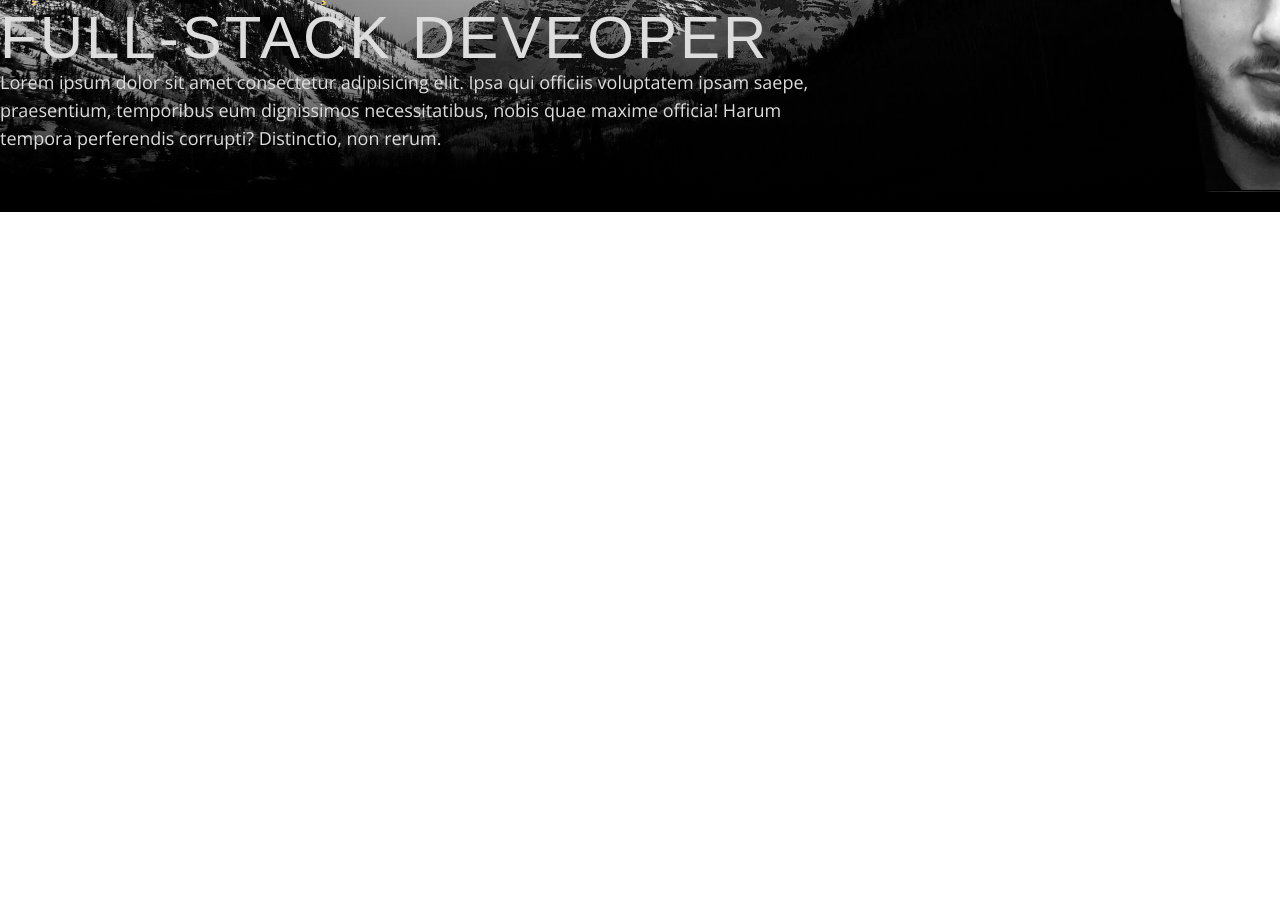
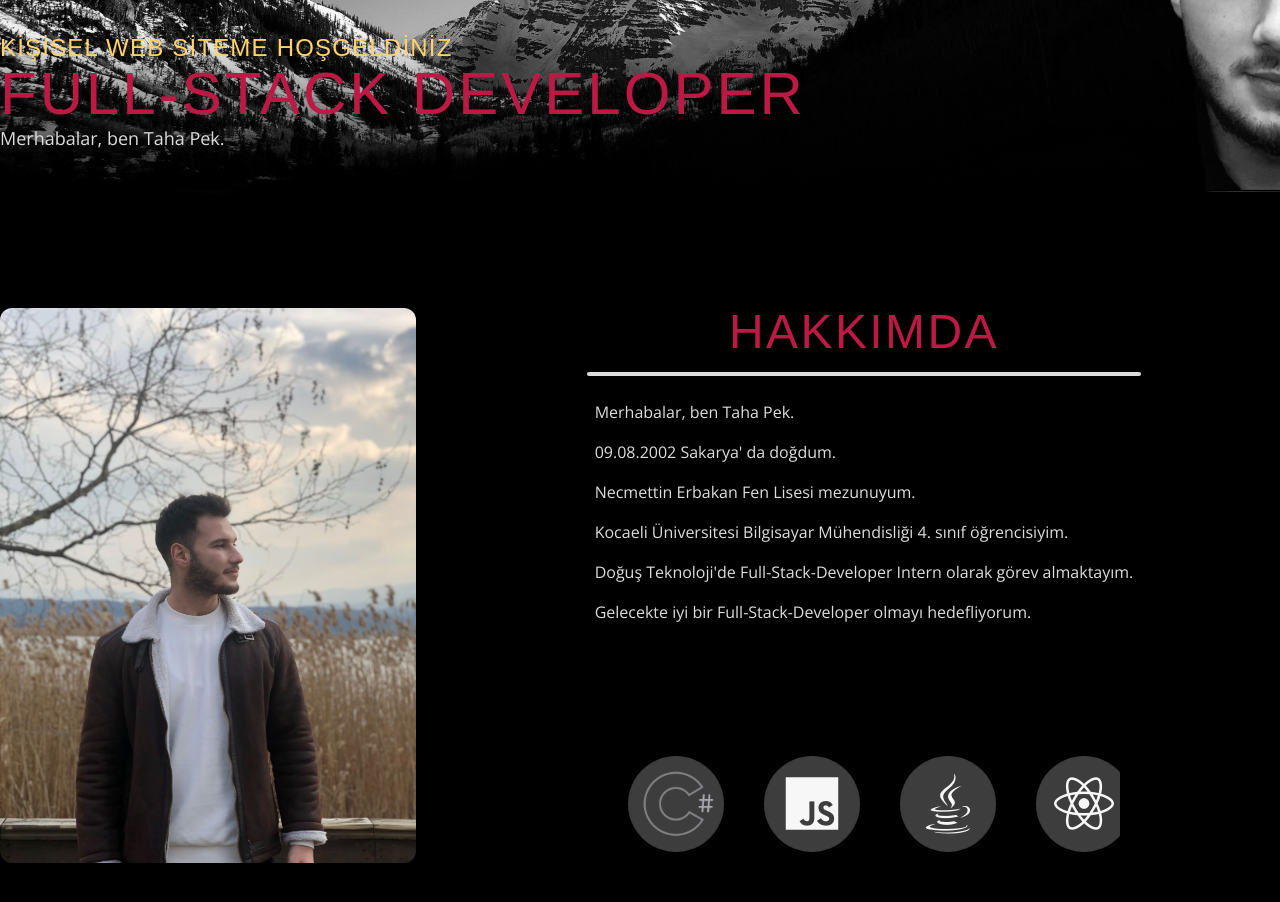
Before and after one commit to tahapek5454/Personal-Web-Site-With-React, a React (Create React App) app: page / in a window 1280 px wide. Shown: the part 380-1282 px from the top of the page. Before the commit the page ends 800 px from the top, so only its background shows below. Built offline with nearby package versions, Linux system fonts and the light colour scheme; a web font is replaced by a local one.

Commit message:
feat: add About

```diff
--- a/src/App.tsx
+++ b/src/App.tsx
@@ -1,3 +1,4 @@
+import CustomAbout from "./components/customAbout/CustomAbout";
 import CustomHeader from "./components/customHeader/CustomHeader";
 import CustomNavbar from "./components/customNavbar/CustomNavbar";
 
@@ -6,6 +7,7 @@ function App() {
     <div>
       <CustomNavbar/>
       <CustomHeader/>
+      <CustomAbout/>
     </div>
   );
 }
--- /dev/null
+++ b/src/components/customAbout/CustomAbout.css
@@ -0,0 +1,28 @@
+.custom-scrollbar {
+    max-width: 100%;
+    overflow-x: auto;
+    scrollbar-width: thin;
+    scrollbar-color: #3d3d3d #000000;
+  }
+
+  .custom-scrollbar::-webkit-scrollbar {
+    width: 12px;
+    height: 12px;
+  }
+
+  .custom-scrollbar::-webkit-scrollbar-thumb {
+    background-color: #3d3d3d;
+    border-radius: 6px;
+  }
+
+  .custom-scrollbar::-webkit-scrollbar-thumb:hover {
+    background-color: #3d3d3d;
+  }
+
+  .custom-scrollbar::-webkit-scrollbar-track {
+    background-color: #000000;
+  }
+
+  .custom-scrollbar::-webkit-scrollbar-corner {
+    background-color: transparent;
+  }
--- /dev/null
+++ b/src/components/customAbout/CustomAbout.tsx
@@ -0,0 +1,106 @@
+import React from 'react'
+import personAbout from '../../images/tahaAboutImage.jpeg'
+import csharpIcon from '../../images/chsarpIcon.png'
+import './CustomAbout.css'
+
+function CustomAbout() {
+    return (
+        <>
+            <section className='py-24 bg-black'>
+
+                <div className='container flex space-x-8  '>
+                    <div className='basis-1/3 '>
+                        <img src={personAbout} alt="" className='rounded-xl hover:scale-110  hover:opacity-50 duration-500' />
+                    </div>
+
+                    <div className='basis-2/3 '>
+
+                        <div className='flex flex-col items-center justify-center'>
+                            <h2 className='text-5xl text-gega-red tracking-wider'>HAKKIMDA</h2>
+                            <div className='bg-gega-grey w-2/3 h-1 rounded-full mt-4'></div>
+                        </div>
+
+                        <div className='flex flex-col items-center justify-center mt-2 group'>
+                            <ul className='list-none'>
+                                <li className='font-open text-gega-grey mt-4 group-hover:mt-7 duration-500 '>Merhabalar, ben Taha Pek.</li>
+                                <li className='font-open text-gega-grey mt-4 group-hover:mt-7 duration-500 '>09.08.2002 Sakarya' da doğdum.</li>
+                                <li className='font-open text-gega-grey mt-4 group-hover:mt-7 duration-500 '>Necmettin Erbakan Fen Lisesi mezunuyum.</li>
+                                <li className='font-open text-gega-grey mt-4 group-hover:mt-7 duration-500 '>Kocaeli Üniversitesi Bilgisayar Mühendisliği 4. sınıf öğrencisiyim.</li>
+                                <li className='font-open text-gega-grey mt-4 group-hover:mt-7 duration-500 '>Doğuş Teknoloji'de Full-Stack-Developer Intern olarak görev almaktayım.</li>
+                                <li className='font-open text-gega-grey mt-4 group-hover:mt-7 duration-500 '>Gelecekte iyi bir Full-Stack-Developer olmayı hedefliyorum.</li>
+                            </ul>
+                        </div>
+
+
+                        <div className='flex items-center justify-center mt-28'>
+                            <div className="w-128 overflow-x-auto custom-scrollbar">
+                                <ul className="flex">
+                                    <li className="w-24 h-24 flex-shrink-0 m-5">
+                                        <div className='w-full h-full flex rounded-full text-center items-center bg-pek-grey justify-center'>
+                                            <img src={csharpIcon} alt="" />
+                                        </div>
+                                    </li>
+                                    <li className="w-24 h-24 flex-shrink-0 m-5">
+                                        <div className='w-full h-full flex rounded-full text-center items-center bg-pek-grey justify-center'>
+                                            <i className="fa-brands fa-js text-gega-white text-6xl "></i>
+                                        </div>
+                                    </li>
+                                    <li className="w-24 h-24 flex-shrink-0 m-5">
+                                        <div className='w-full h-full flex rounded-full text-center items-center bg-pek-grey justify-center'>
+                                            <i className="fa-brands fa-java text-gega-white text-6xl "></i>
+                                        </div>
+                                    </li>
+                                    <li className="w-24 h-24 flex-shrink-0 m-5">
+                                        <div className='w-full h-full flex rounded-full text-center items-center bg-pek-grey justify-center'>
+                                            <i className="fa-brands fa-react text-gega-white text-6xl "></i>
+                                        </div>
+                                    </li>
+                                    <li className="w-24 h-24 flex-shrink-0 m-5">
+                                        <div className='w-full h-full flex rounded-full text-center items-center bg-pek-grey justify-center'>
+                                            <i className="fa-brands fa-angular text-gega-white text-6xl "></i>
+                                        </div>
+                                    </li>
+                                    <li className="w-24 h-24 flex-shrink-0 m-5">
+                                        <div className='w-full h-full flex rounded-full text-center items-center bg-pek-grey justify-center'>
+                                            <i className="fa-brands fa-vuejs text-gega-white text-6xl "></i>
+                                        </div>
+                                    </li>
+                                    <li className="w-24 h-24 flex-shrink-0 m-5">
+                                        <div className='w-full h-full flex rounded-full text-center items-center bg-pek-grey justify-center'>
+                                            <i className="fa-brands fa-html5 text-gega-white text-6xl "></i>
+                                        </div>
+                                    </li>
+                                    <li className="w-24 h-24 flex-shrink-0 m-5">
+                                        <div className='w-full h-full flex rounded-full text-center items-center bg-pek-grey justify-center'>
+                                            <i className="fa-brands fa-css3-alt text-gega-white text-6xl "></i>
+                                        </div>
+                                    </li>
+                                    <li className="w-24 h-24 flex-shrink-0 m-5">
+                                        <div className='w-full h-full flex rounded-full text-center items-center bg-pek-grey justify-center'>
+                                            <i className="fa-brands fa-python text-gega-white text-6xl "></i>
+                                        </div>
+                                    </li>
+                                    <li className="w-24 h-24 flex-shrink-0 m-5">
+                                        <div className='w-full h-full flex rounded-full text-center items-center bg-pek-grey justify-center'>
+                                            <i className="fa-solid fa-cloud text-gega-white text-6xl "></i>
+                                        </div>
+                                    </li>
+
+
+
+
+
+                                </ul>
+                            </div>
+                        </div>
+
+                    </div>
+
+                </div>
+
+            </section>
+        </>
+    )
+}
+
+export default CustomAbout
--- a/src/components/customHeader/CustomHeader.tsx
+++ b/src/components/customHeader/CustomHeader.tsx
@@ -5,7 +5,7 @@ import personIcon from '../../images/tahaYarımIcon.png'
 function CustomHeader() {
     return (
         <>
-            <section className='h-[28rem] md:h-128 group relative bg-black'>
+            <section className='h-[24rem] md:h-128 group relative bg-black'>
 
                 <img src={backgroundImage} alt="" className='h-full w-full object-cover' />
 
@@ -13,8 +13,8 @@ function CustomHeader() {
 
                     <div className='container'>
                         <h2 className='md:text-2xl text-gega-melon tracking-wider group-hover:mb-3 duration-500'> KİŞİSEL WEB SİTEME HOŞGELDİNİZ</h2>
-                        <h1 className='text-2xl md:text-6xl text-gega-grey tracking-wider group-hover:mb-3 duration-500'> FULL-STACK DEVEOPER</h1>
-                        <p className='text-sm md:text-lg text-gega-grey font-open group-hover:mb-3 duration-500 w-2/3'>Lorem ipsum dolor sit amet consectetur adipisicing elit. Ipsa qui officiis voluptatem ipsam saepe, praesentium, temporibus eum dignissimos necessitatibus, nobis quae maxime officia! Harum tempora perferendis corrupti? Distinctio, non rerum.</p>
+                        <h1 className='text-2xl md:text-6xl text-gega-red tracking-wider group-hover:mb-3 duration-500'> FULL-STACK DEVELOPER</h1>
+                        <p className='text-sm md:text-lg text-gega-grey font-open group-hover:mb-3 duration-500 w-2/4'>Merhabalar, ben Taha Pek.</p>
                         <div className='flex space-x-8 opacity-0 group-hover:opacity-100 group-hover:mb-20 duration-500'>
                             <a href="/"> <i className="fa-brands fa-github text-gega-grey text-6xl hover:shadow-2xl hover:shadow-gray-500/50 "></i></a>
                             <a href='/'> <i className="fa-brands fa-instagram  text-gega-grey text-6xl hover:shadow-2xl hover:shadow-orange-500/50"></i></a>
--- a/tailwind.config.js
+++ b/tailwind.config.js
@@ -20,6 +20,7 @@ module.exports = {
         'gega-melon': '#FFD369',
         'gega-grey': '#DDDDDD',
         'gega-white': '#F7F7F7',
+        'pek-grey':'#3d3d3d'
       },
       spacing:{
         '128':'32rem'
```
Also changed, not shown: src/images/chsarpIcon.png (added), src/images/tahaAboutImage.jpeg (added).
